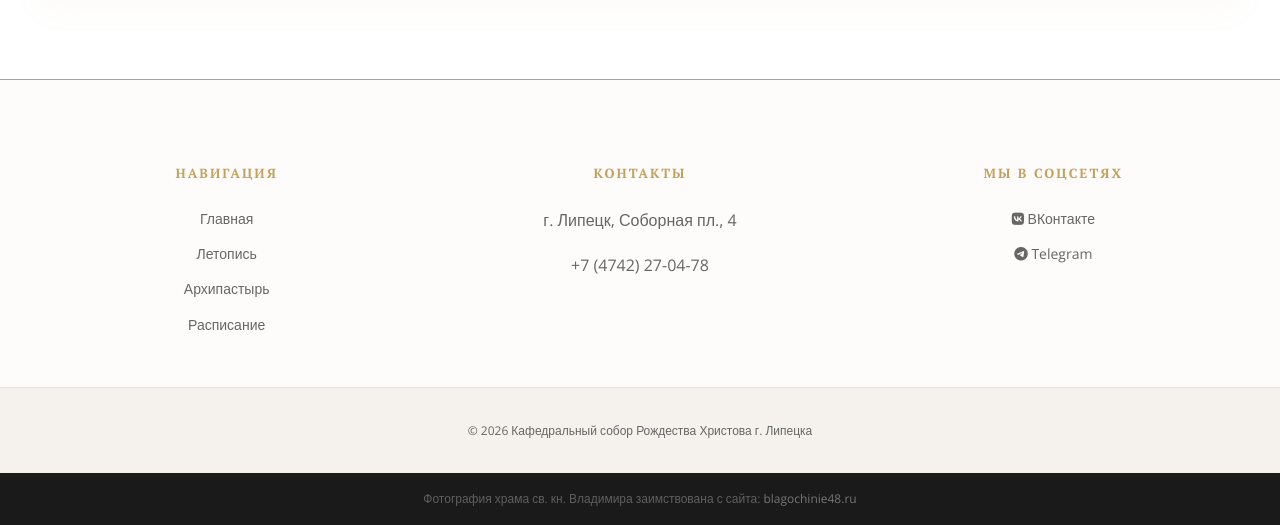
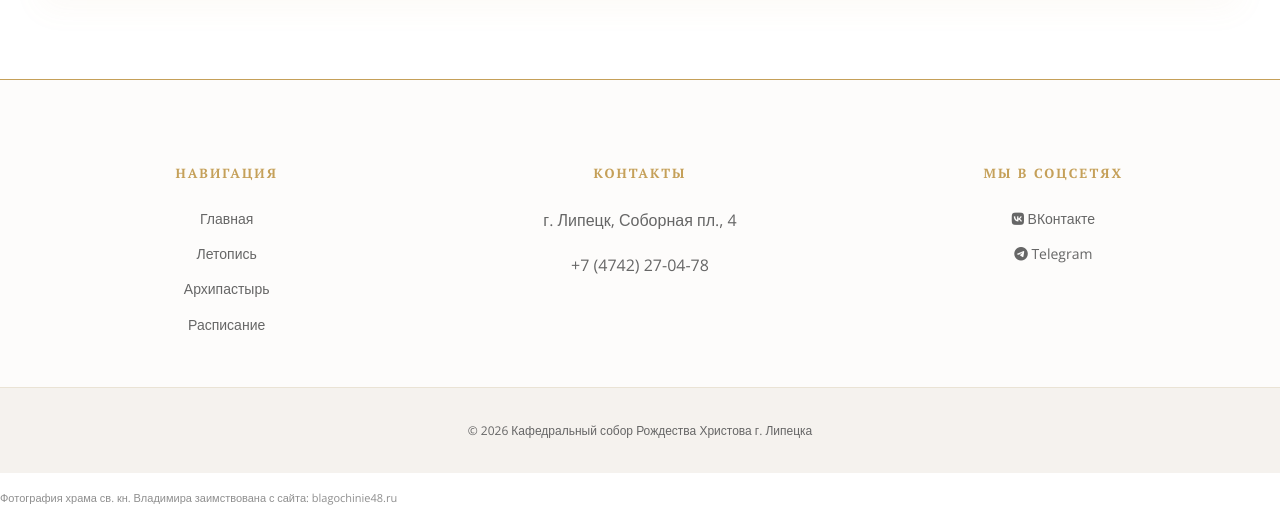
Before and after one commit to Dmitrii048/sobor_Rozhdestva, a Jekyll site: the page missionary/index.html, which Jekyll copies as it is, in a window 1280 px wide. Shown: the part 3989-4514 px from the top of the page. Built offline with Jekyll 4.4.1, drawn with Linux system fonts in a browser that asks for light colours.

Commit message:
Update index.html

```diff
--- a/missionary/index.html
+++ b/missionary/index.html
@@ -502,7 +502,7 @@
 </footer>
 
 <!-- Источник фото (полупрозрачный) -->
-<div class="photo-attribution">
+        <div style="margin-top: 15px; font-size: 11px; opacity: 0.6; color: #444;">
     Фотография храма св. кн. Владимира заимствована с сайта: <a href="http://blagochinie48.ru/index.php/39-2011-10-18-21-09-58/743-2013-01-26-11-01-43" target="_blank">blagochinie48.ru</a>
 </div>
 
```
